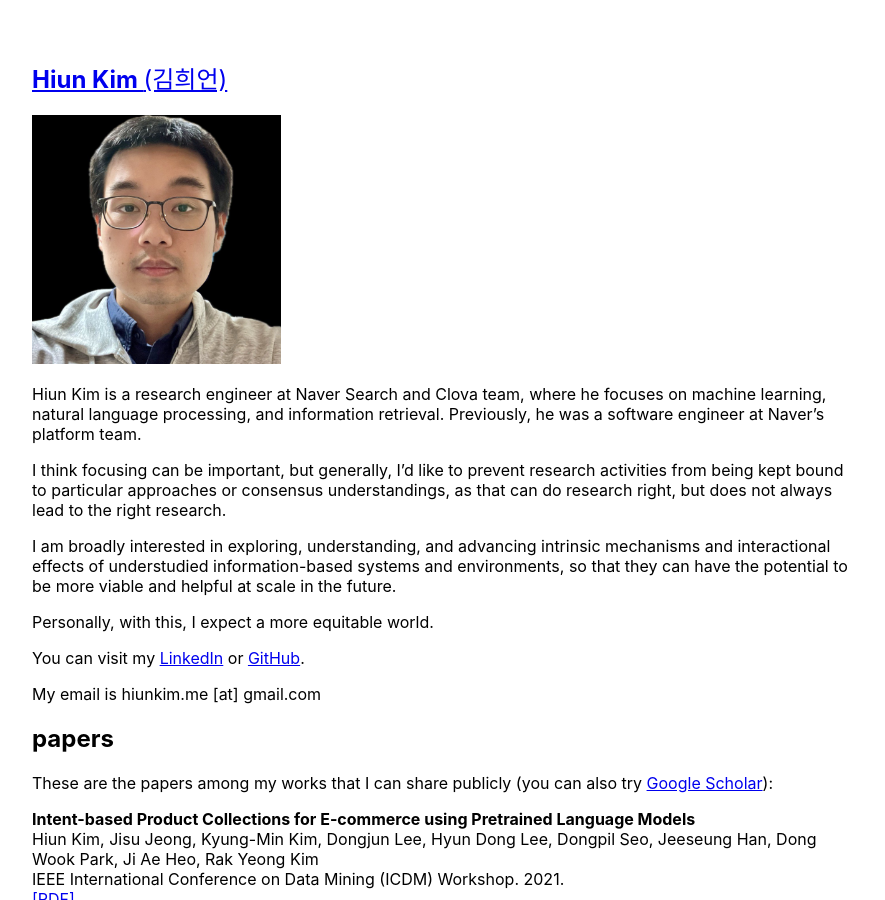
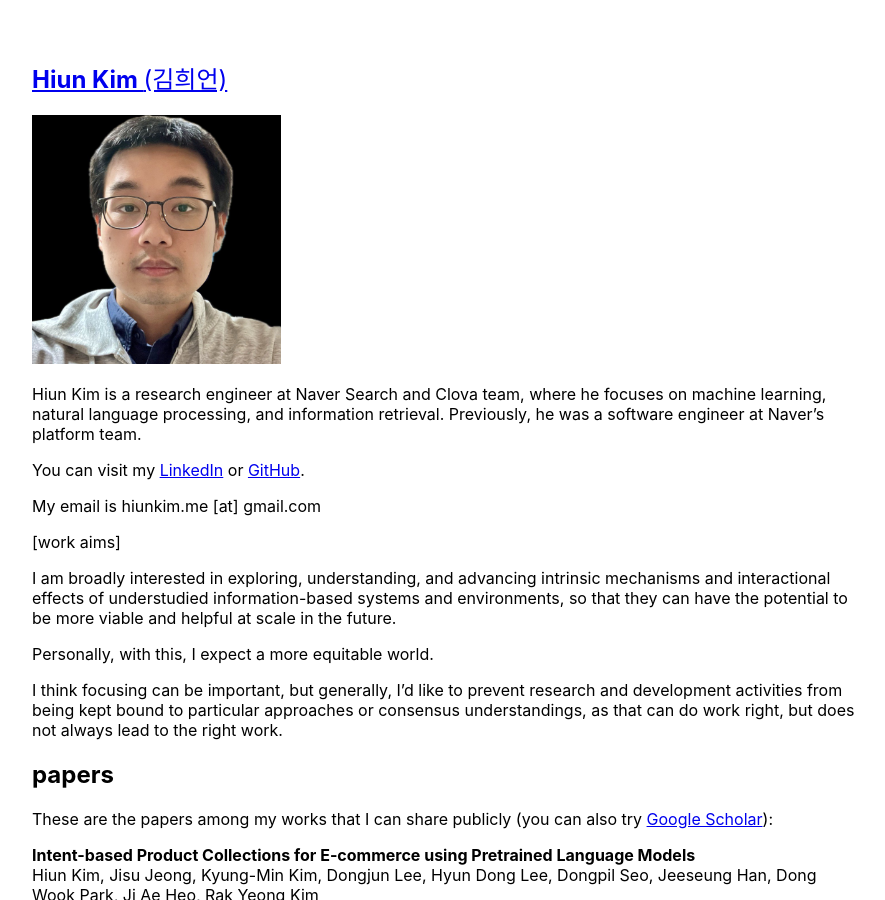
Before and after one commit to hiun/hiun.github.io, a Jekyll site: the page built from index.md, in a window 1280 px wide and 900 px high. Shown: the whole window, without its empty margins (193-1078 px from the left). Built offline with Jekyll 4.4.1, drawn with Linux system fonts in a browser that asks for light colours.

Commit message:
Update index.md

```diff
--- a/index.md
+++ b/index.md
@@ -9,19 +9,21 @@ title: Home
 
 Hiun Kim is a research engineer at Naver Search and Clova team, where he focuses on machine learning, natural language processing, and information retrieval. Previously, he was a software engineer at Naver’s platform team.
 
-I think focusing can be important, but generally, I’d like to prevent research activities from being kept bound to particular approaches or consensus understandings, as that can do research right, but does not always lead to the right research.
+You can visit my <a href="https://linkedin.com/in/hiun">LinkedIn</a> or <a href="https://github.com/hiun">GitHub</a>.
+
+My email is hiunkim.me [at] gmail.com
+
+[work aims]
 
 I am broadly interested in exploring, understanding, and advancing intrinsic mechanisms and interactional effects of understudied information-based systems and environments, so that they can have the potential to be more viable and helpful at scale in the future.
 
 Personally, with this, I expect a more equitable world.
 
+I think focusing can be important, but generally, I’d like to prevent research and development activities from being kept bound to particular approaches or consensus understandings, as that can do work right, but does not always lead to the right work.
+
 <!--
 Hiun Kim is an ML engineer on the Naver Search team, working on machine learning for search models with vision and language technologies. Previously, he was an engineer on the Naver Clova team, where he worked on dialog systems, recommendation models, and generative models for local and e-commerce businesses in the East Asian market. Before that, he was an engineer on Naver’s Platform team, focusing on software engineering for web and serving systems.
 -->
-
-You can visit my <a href="https://linkedin.com/in/hiun">LinkedIn</a> or <a href="https://github.com/hiun">GitHub</a>.
-
-My email is hiunkim.me [at] gmail.com
 
 ## papers
 
```
